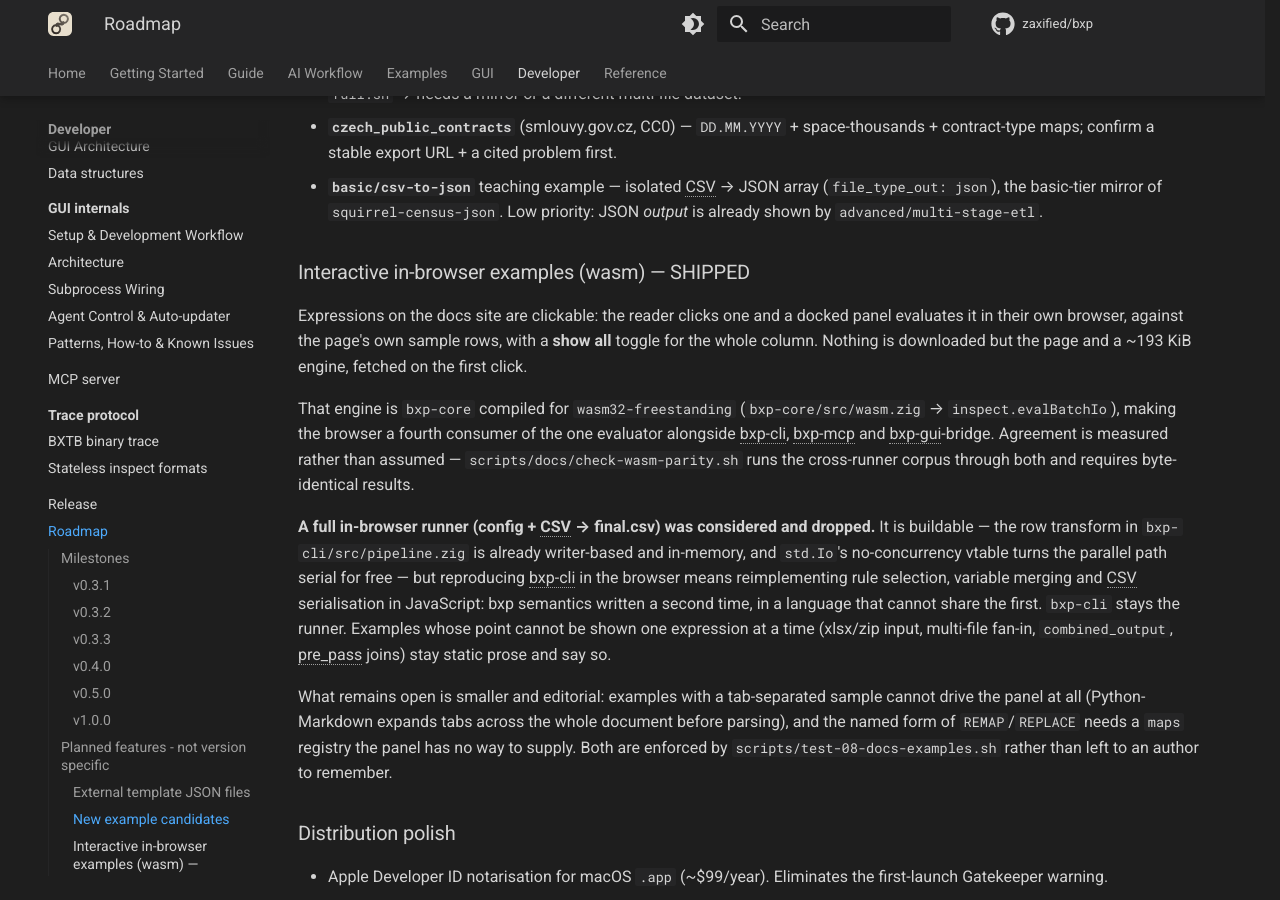
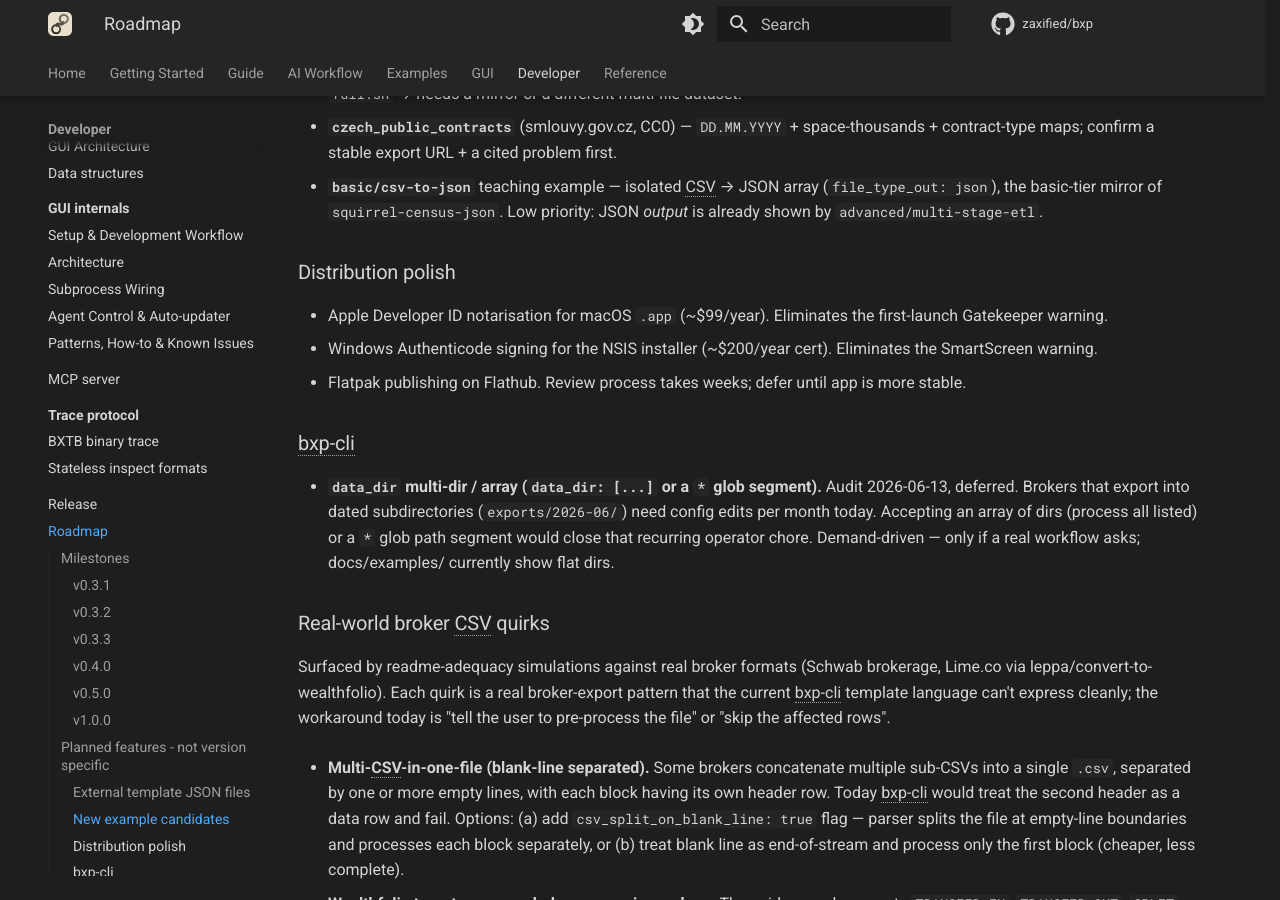
Before and after one commit to zaxified/bxp, an MkDocs documentation site: the page built from docs/dev/roadmap.md, in a window 1280 px wide and 900 px high, scrolled down 1767 px. Built offline with MkDocs 1.6.1 and Material for MkDocs 9.7.7, drawn with Linux system fonts in a browser that asks for light colours; plug-ins that fetch from the network failed and are left out; comment, search, counter and statistics services are not loaded.

Commit message:
docs(roadmap): delete the wasm entry instead of describing it
The roadmap says up front that it lists unfinished work; the in-browser
expression panel shipped, so its entry was documentation of a result,
which the generated CHANGELOG already carries.

The two remaining rough edges -- a tab-separated sample cannot drive the
panel, and named REMAP/REPLACE needs a maps registry -- are not planned
work either. scripts/test-08-docs-examples.sh already fails an author who
walks into them, which is what keeps them from mattering.

Co-Authored-By: Claude Opus 5 (1M context) <noreply@anthropic.com>

```diff
--- a/docs/dev/roadmap.md
+++ b/docs/dev/roadmap.md
@@ -91,35 +91,6 @@ backlog was otherwise exhausted:
 - **`basic/csv-to-json`** teaching example — isolated CSV → JSON array
   (`file_type_out: json`), the basic-tier mirror of `squirrel-census-json`. Low
   priority: JSON _output_ is already shown by `advanced/multi-stage-etl`.
-
-### Interactive in-browser examples (wasm) — SHIPPED
-
-Expressions on the docs site are clickable: the reader clicks one and a docked
-panel evaluates it in their own browser, against the page's own sample rows,
-with a **show all** toggle for the whole column. Nothing is downloaded but the
-page and a ~193 KiB engine, fetched on the first click.
-
-That engine is `bxp-core` compiled for `wasm32-freestanding`
-(`bxp-core/src/wasm.zig` → `inspect.evalBatchIo`), making the browser a fourth
-consumer of the one evaluator alongside bxp-cli, bxp-mcp and bxp-gui-bridge.
-Agreement is measured rather than assumed — `scripts/docs/check-wasm-parity.sh`
-runs the cross-runner corpus through both and requires byte-identical results.
-
-**A full in-browser runner (config + CSV → final.csv) was considered and
-dropped.** It is buildable — the row transform in `bxp-cli/src/pipeline.zig` is
-already writer-based and in-memory, and `std.Io`'s no-concurrency vtable turns
-the parallel path serial for free — but reproducing bxp-cli in the browser means
-reimplementing rule selection, variable merging and CSV serialisation in
-JavaScript: bxp semantics written a second time, in a language that cannot share
-the first. `bxp-cli` stays the runner. Examples whose point cannot be shown one
-expression at a time (xlsx/zip input, multi-file fan-in, `combined_output`,
-pre_pass joins) stay static prose and say so.
-
-What remains open is smaller and editorial: examples with a tab-separated sample
-cannot drive the panel at all (Python-Markdown expands tabs across the whole
-document before parsing), and the named form of `REMAP`/`REPLACE` needs a `maps`
-registry the panel has no way to supply. Both are enforced by
-`scripts/test-08-docs-examples.sh` rather than left to an author to remember.
 
 ### Distribution polish
 
```
